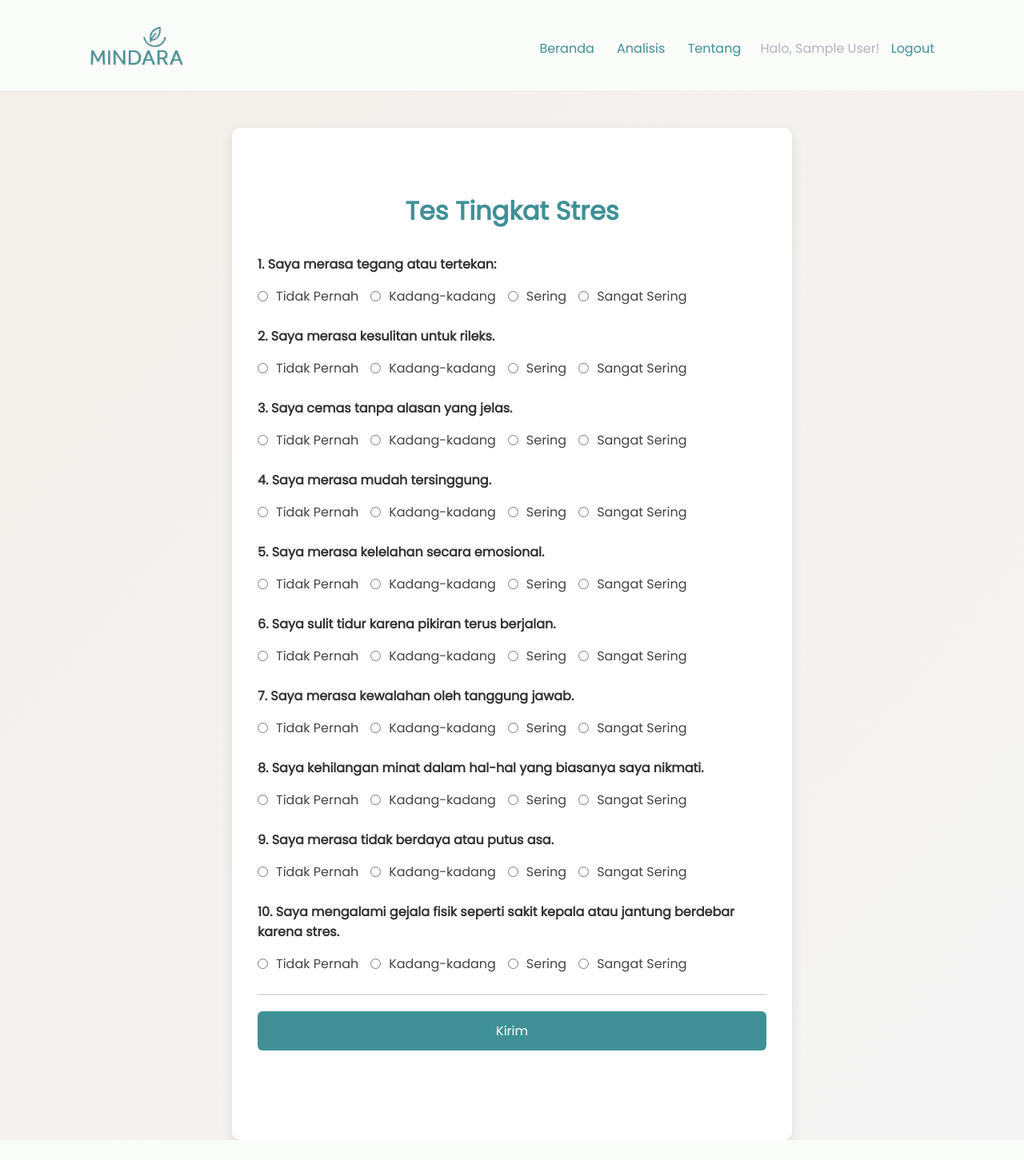
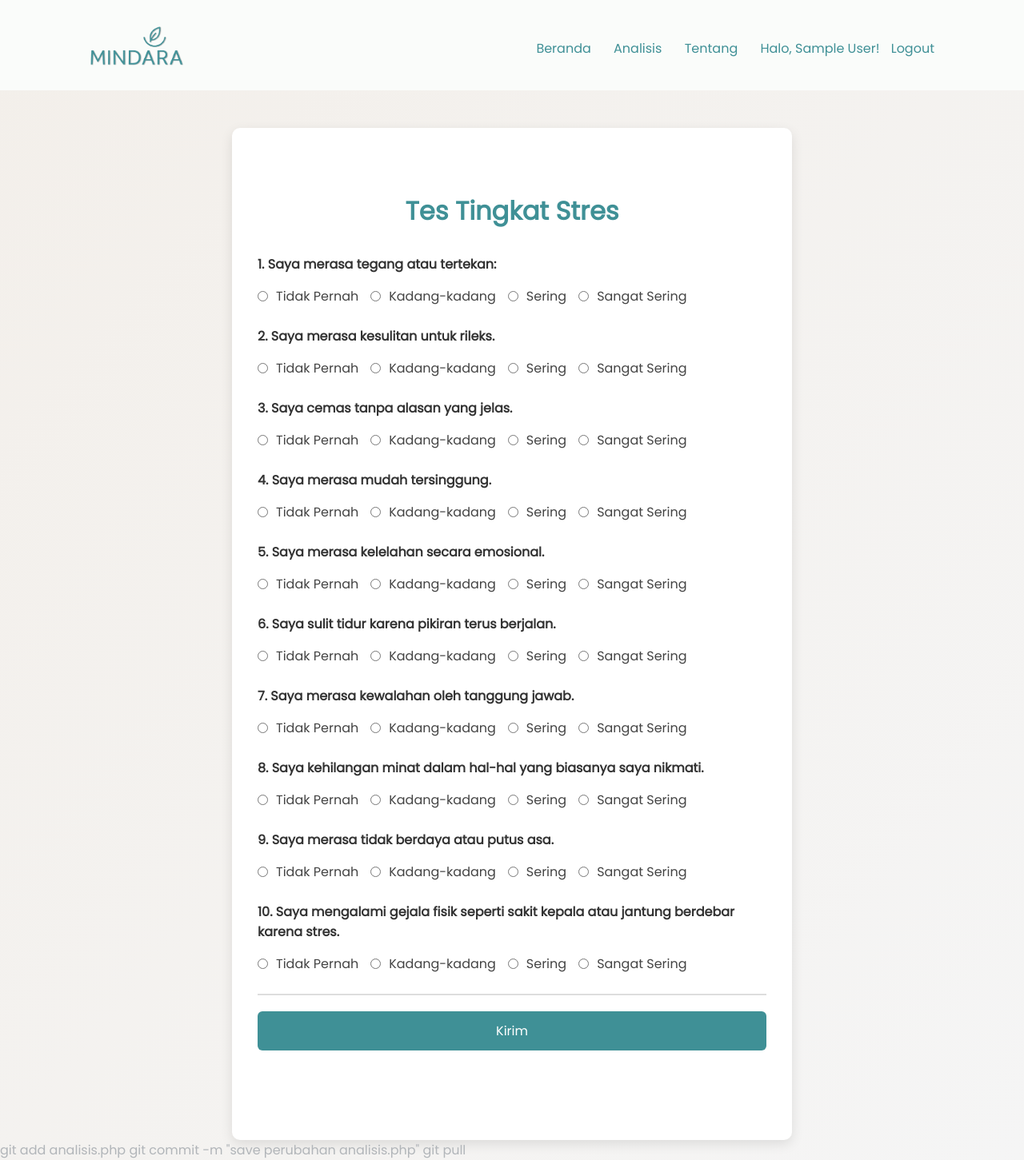
Before and after one commit to Sitiqori/Mindara, a PHP site: page /analisis.php in a window 1280 px wide. Shown: the whole page at 80% size. Before the commit the page ends 1426 px from the top, so only its background shows below. Run offline with PHP 8.4, Linux system fonts and the light colour scheme; the visitor is signed in with stand-in values (Sample User, id 1).

Commit message:
save perubahan analisis.php

```diff
--- a/analisis.php
+++ b/analisis.php
@@ -26,7 +26,7 @@ if (!isset($_SESSION['user_id'])) {
     <a href="tentang.php">Tentang</a>
 
     <?php if (isset($_SESSION['user_name'])): ?>
-      <span style="margin-left: 20px;">Halo, <?= htmlspecialchars($_SESSION['user_name']); ?>!</span>
+      <a href="profile.php" class="user-greeting">Halo, <?= htmlspecialchars($_SESSION['user_name']); ?>!</a>
       <a href="logout.php" style="margin-left: 10px;">Logout</a>
     <?php else: ?>
       <a href="sign-in.php">Login</a>
@@ -84,3 +84,6 @@ if (!isset($_SESSION['user_id'])) {
 <script src="https://cdn.jsdelivr.net/npm/chart.js"></script>
 </body>
 </html>
+git add analisis.php
+git commit -m "save perubahan analisis.php"
+git pull
```
